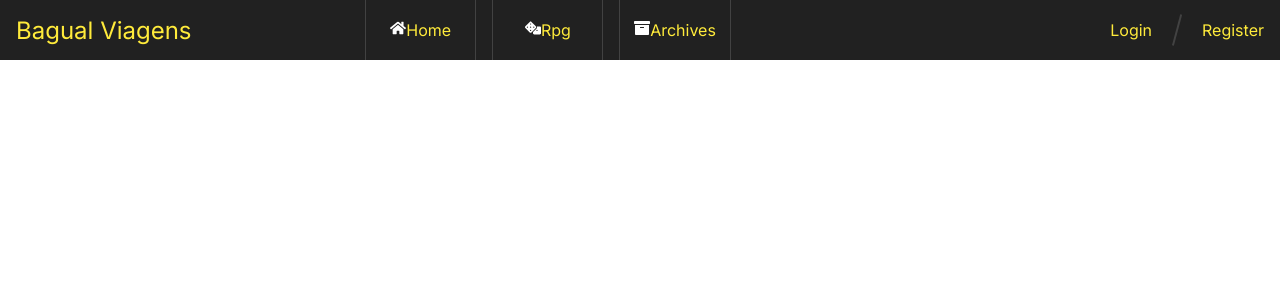
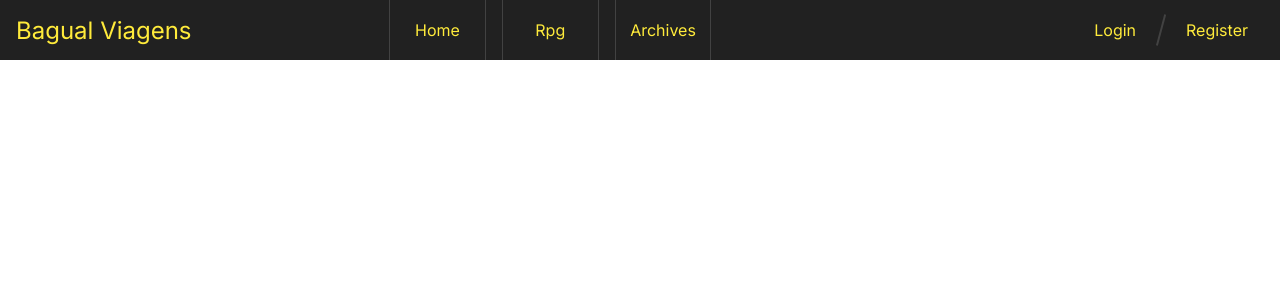
Before and after one commit to Carvalho-Gustav0/coisos-web, a Next.js app: page / in a window 1280 px wide. Shown: the top 300 px of the page. Built offline with nearby package versions, Linux system fonts and the light colour scheme.

Commit message:
Change layout menu

```diff
--- a/src/component/buttons/user/style.ts
+++ b/src/component/buttons/user/style.ts
@@ -5,4 +5,12 @@ export const ButtonLink = styled(Link)`
     &:hover {
         color: ${props => props.theme.colors.yellow_700};
     }
+
+    @media screen and (max-width: 576px) {
+        padding: 16px;
+
+        &:hover {
+            color: ${props => props.theme.colors.white};
+        }
+    }
 `
--- a/src/component/header/index.tsx
+++ b/src/component/header/index.tsx
@@ -7,6 +7,7 @@ import { useState } from 'react'
 import { FaBars } from 'react-icons/fa';
 import { ButtonUser } from '../buttons/user/button'
 import { AiOutlineUser } from 'react-icons/ai'
+import { ButtonAuthenticated } from '@/utils/authenticated/isAuthenticated'
 
 export function Header() {
 
@@ -23,9 +24,7 @@ export function Header() {
                 <MenuApp />
             </Styled.MenuHorizontalContainer>
             <Styled.UserContainer>
-                <ButtonUser text='Login' path='/login' />
-                <Styled.LineButtons />
-                <ButtonUser text='Register' path='/register' />
+                <ButtonAuthenticated />
             </Styled.UserContainer>
             <Styled.MenuHamburger onClick={() => setOpenMenu(!openMenu)} isopen={openMenu ? 1 : 0}>
                 <FaBars size={30} color="#fff" />
--- a/src/component/menu/index.tsx
+++ b/src/component/menu/index.tsx
@@ -1,6 +1,7 @@
 import * as Styled from './style'
 import { ItemMenu } from "./items"
 import { FaArchive, FaDice, FaHome } from 'react-icons/fa'
+import { ButtonAuthenticated } from '@/utils/authenticated/isAuthenticated';
 
 export function MenuApp() {
     const items = [{ path: '/home', name: 'Home', icon: FaHome },
@@ -10,9 +11,14 @@ export function MenuApp() {
     return (
         <Styled.Menu>
             <Styled.ItemContainer>
-                {items.map(({ path, name, icon: Icon }, index) => (
-                    <ItemMenu path={path} name={name} icon={<Icon />} key={index} />
-                ))}
+                <Styled.MenuItemContainer>
+                    {items.map(({ path, name, icon: Icon }, index) => (
+                        <ItemMenu path={path} name={name} icon={<Icon />} key={index} />
+                    ))}
+                </Styled.MenuItemContainer>
+                <Styled.UserContainer>
+                    <ButtonAuthenticated />
+                </Styled.UserContainer>
             </Styled.ItemContainer>
         </Styled.Menu>
     )
--- a/src/component/menu/items/style.ts
+++ b/src/component/menu/items/style.ts
@@ -44,19 +44,30 @@ export const ItemMenu = styled.div`
             padding-right: 0px;
 
             gap: 12px;
-
-            justify-content: start;
+            padding: 8px;
 
             color: ${props => props.theme.colors.white};
+
+            display: flex;
+            justify-content: start;
         }
 
         border: 0px solid ${props => props.theme.colors.gray_800};
 
         width: 100%;
         padding: 16px;
+
+        &:hover {
+            background-color: ${props => props.theme.colors.gray_800};
+        }
     }
 `
 
 export const IconContainer = styled.div`
-    color: ${props => props.theme.colors.white};
+    display: none;
+
+    @media screen and (max-width: 576px) {
+        display: flex;
+        color: ${props => props.theme.colors.white};
+    }
 `
--- a/src/component/menu/style.ts
+++ b/src/component/menu/style.ts
@@ -5,6 +5,7 @@ export const Menu = styled.menu`
     justify-content: center;
 
     width: 100%;
+    height: 100%;
 `
 
 export const ItemContainer = styled.div`
@@ -14,11 +15,41 @@ export const ItemContainer = styled.div`
     gap: 1rem;
 
     @media screen and (max-width: 576px) {
+        display: flex;
+
         flex-direction: column;
-        justify-content: center;
-        align-items: center;
 
-        padding: 16px;
-        gap: 32px;
+        width: 100%;
+        height: 100%;
     }
 `
+
+export const MenuItemContainer = styled.div`
+    display: flex;
+    flex-direction: row;
+
+    gap: 1rem;
+
+    @media screen and (max-width: 576px) {
+        width: 100%;
+
+        padding-top: 12px;
+
+        display: flex;
+        flex-direction: column;
+        align-items: center;
+    }
+`
+
+export const UserContainer = styled.div`
+    display: none;
+
+    @media screen and (max-width: 576px) {
+        width: 100%;
+
+        display: flex;
+        justify-content: center;
+
+        border-top: 2px solid ${props => props.theme.colors.gray_800};
+    }
+`
--- /dev/null
+++ b/src/utils/authenticated/isAuthenticated.tsx
@@ -0,0 +1,62 @@
+'use client'
+
+import { ButtonUser } from "@/component/buttons/user/button";
+import { RootState } from "@/redux/store";
+import { useDispatch, useSelector } from "react-redux";
+import * as Styled from './style'
+import { useAuth } from "@/redux/service/login";
+import { logout } from "@/redux/auth/authSlice";
+import { CgLogOut, CgProfile } from 'react-icons/cg'
+import { BiLogIn, BiRegistered } from 'react-icons/bi'
+
+export function ButtonAuthenticated() {
+    const userToken = useSelector((state: RootState) => state.rootReducer.auth.user?.user_token)
+
+    const dispatch = useDispatch()
+    const { handleLogout } = useAuth()
+
+    function doLogout() {
+        dispatch(logout())
+        handleLogout()
+    }
+
+    if (userToken === undefined) {
+        return (
+            <Styled.ButtonsContainer>
+                <Styled.Buttons>
+                    <Styled.IconContainer>
+                        <BiLogIn size={20} />
+                    </Styled.IconContainer>
+                    <ButtonUser text='Login' path='/login' />
+                </Styled.Buttons>
+                <Styled.LineButtons />
+                <Styled.Buttons>
+                    <Styled.IconContainer>
+                        <BiRegistered size={20} />
+                    </Styled.IconContainer>
+                    <ButtonUser text='Register' path='/register' />
+                </Styled.Buttons>
+            </Styled.ButtonsContainer>
+        )
+    } else {
+        return (
+            <Styled.ButtonsContainer>
+                <Styled.Buttons>
+                    <Styled.IconContainer>
+                        <CgProfile />
+                    </Styled.IconContainer>
+                    <ButtonUser text='Profile' path='/user/profile' />
+                </Styled.Buttons>
+                <Styled.LineButtons />
+                <Styled.Buttons>
+                    <Styled.IconContainer>
+                        <CgLogOut size={20}/>
+                    </Styled.IconContainer>
+                    <Styled.ButtonLogout onClick={() => doLogout()}>
+                        Logout
+                    </Styled.ButtonLogout>
+                </Styled.Buttons>
+            </Styled.ButtonsContainer>
+        )
+    }
+}
--- /dev/null
+++ b/src/utils/authenticated/style.ts
@@ -0,0 +1,84 @@
+import styled from "styled-components"
+
+export const LineButtons = styled.div`
+    border: 1px solid ${props => props.theme.colors.gray_800};
+    height: 54%;
+
+    transform: rotate(15deg);
+
+    @media screen and (max-width: 576px) {
+        display: none;
+    }
+`
+
+export const ButtonLogout = styled.a`
+`
+
+export const ButtonsContainer = styled.div`
+    width: 32%;
+    height: 100%;
+
+    display: flex;
+
+    justify-content: end;
+    align-items: center;
+
+    padding-right: 16px;
+
+    gap: 24px;
+
+    a {
+        color: ${props => props.theme.colors.primary};
+    }
+
+    @media screen and (max-width: 767px) {
+        justify-content: center;
+        padding-right: 0px;
+        gap: 16px;
+    }
+
+    @media screen and (max-width: 576px) {
+        width: 100%;
+
+        display: flex;
+        flex-direction: column;
+        justify-content: center;
+    }
+`
+
+export const Buttons = styled.div`
+
+    @media screen and (max-width: 576px) {
+        a {
+
+            gap: 12px;
+            padding: 8px;
+
+            color: ${props => props.theme.colors.white};
+
+            width: 100%;
+        }
+
+        border: 0px solid ${props => props.theme.colors.gray_800};
+
+        display: flex;
+        align-items: center;
+
+        width: 100%;
+        padding: 16px;
+        padding-left: 24px;
+
+        &:hover {
+            background-color: ${props => props.theme.colors.gray_800};
+        }
+    }
+`
+
+export const IconContainer = styled.div`
+    display: none;
+
+    @media screen and (max-width: 576px) {
+        display: flex;
+        color: ${props => props.theme.colors.white};
+    }
+`
```
